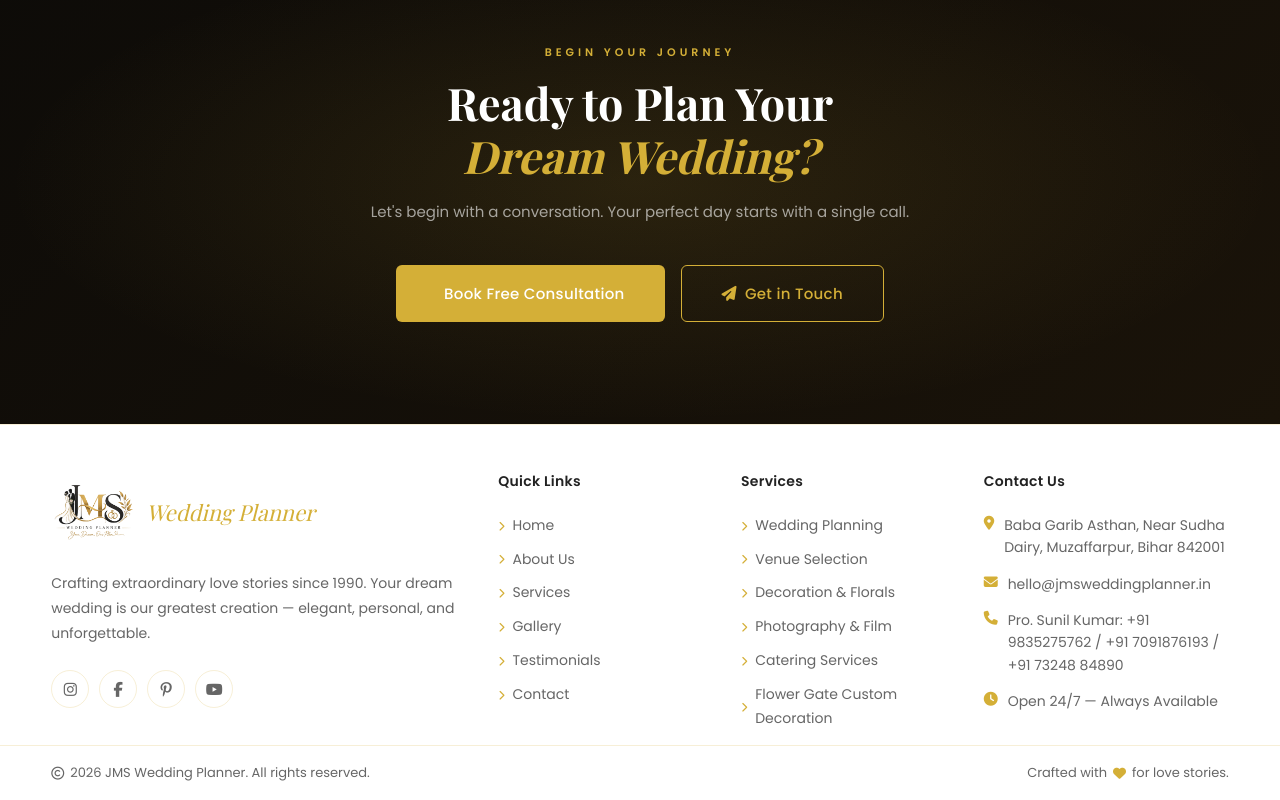
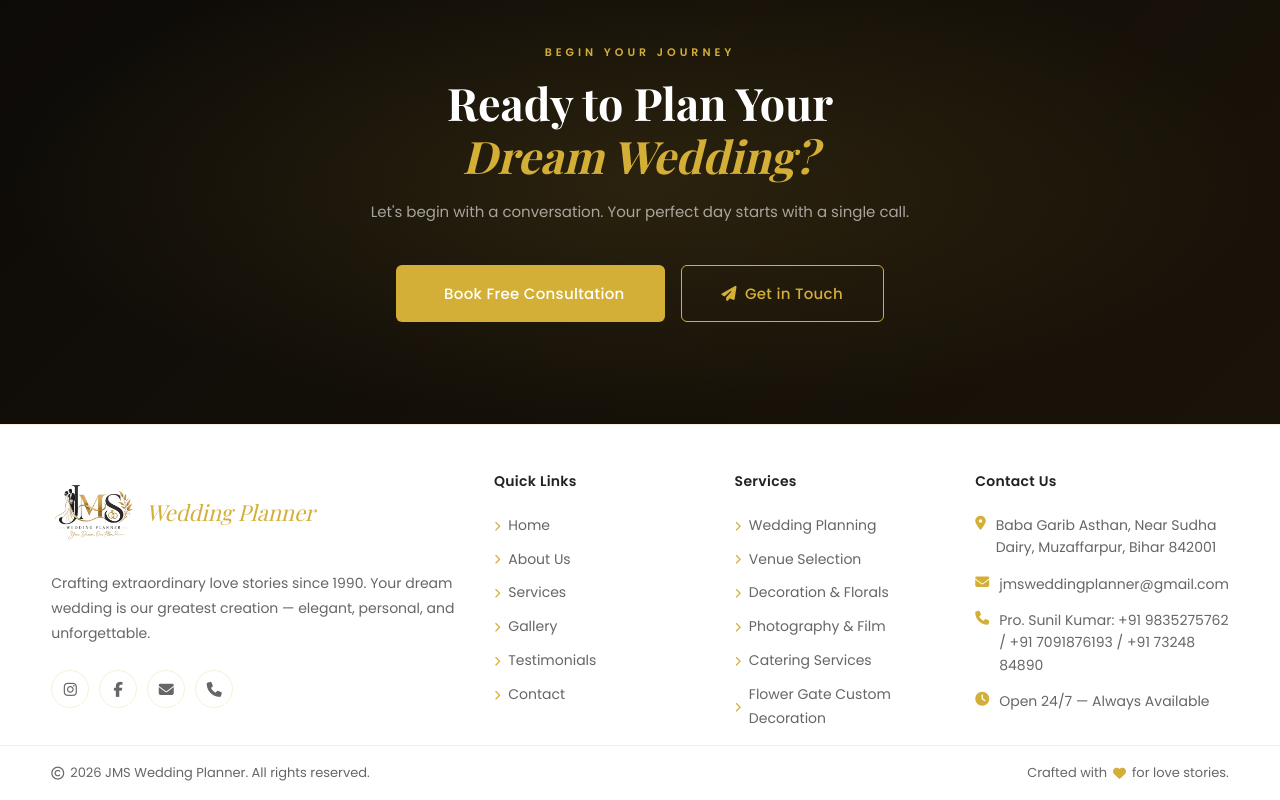
Before and after one commit to mdmustafaalam/wedding, a React (Vite) app: page / in a window 1280 px wide. Shown: the part 4975-5775 px from the top of the page. Built offline with nearby package versions, Linux system fonts and the light colour scheme; some icons are missing; a web font is replaced by a local one.

Commit message:
currection

```diff
--- a/src/components/Footer/Footer.jsx
+++ b/src/components/Footer/Footer.jsx
@@ -20,10 +20,10 @@ export default function Footer() {
   ]
 
   const socials = [
-    { icon: 'fa-brands fa-instagram',  label: 'Instagram' },
-    { icon: 'fa-brands fa-facebook-f', label: 'Facebook' },
-    { icon: 'fa-brands fa-pinterest-p', label: 'Pinterest' },
-    { icon: 'fa-brands fa-youtube',    label: 'YouTube' },
+    { icon: 'fa-brands fa-instagram',  label: 'Instagram',  href: 'https://www.instagram.com/jai_maa_santoshi_flower_decora?igsi=MWtnaHlneXZzNW1zbg%3D%3D', external: true },
+    { icon: 'fa-brands fa-facebook-f', label: 'Facebook',  href: '#', external: false },
+    { icon: 'fa-solid fa-envelope',    label: 'Email',     href: 'mailto:jmsweddingplanner@gmail.com', external: false },
+    { icon: 'fa-solid fa-phone',       label: 'Phone',     href: 'tel:+917324884890', external: false },
   ]
 
   return (
@@ -40,7 +40,14 @@ export default function Footer() {
           </p>
           <div className="social-row">
             {socials.map(s => (
-              <a key={s.label} href="#" className="social-btn" aria-label={s.label} title={s.label}>
+              <a
+                key={s.label}
+                href={s.href}
+                className="social-btn"
+                aria-label={s.label}
+                title={s.label}
+                {...(s.external ? { target: '_blank', rel: 'noopener noreferrer' } : {})}
+              >
                 <i className={s.icon} aria-hidden="true" />
               </a>
             ))}
@@ -84,7 +91,7 @@ export default function Footer() {
             </li>
             <li>
               <i className="fa-solid fa-envelope" aria-hidden="true" />
-              hello@jmsweddingplanner.in
+              jmsweddingplanner@gmail.com
             </li>
             <li>
               <i className="fa-solid fa-phone" aria-hidden="true" />
```
